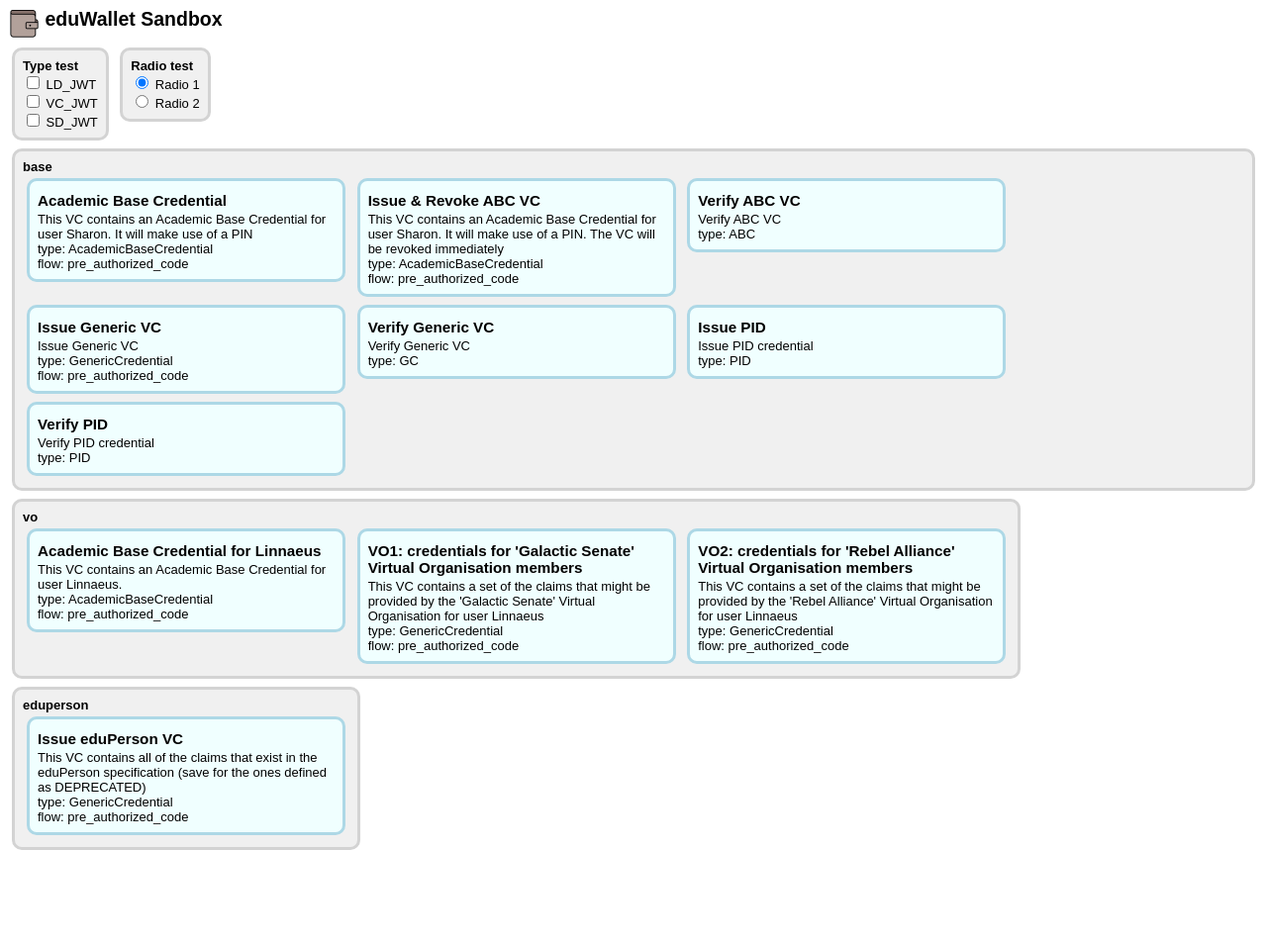
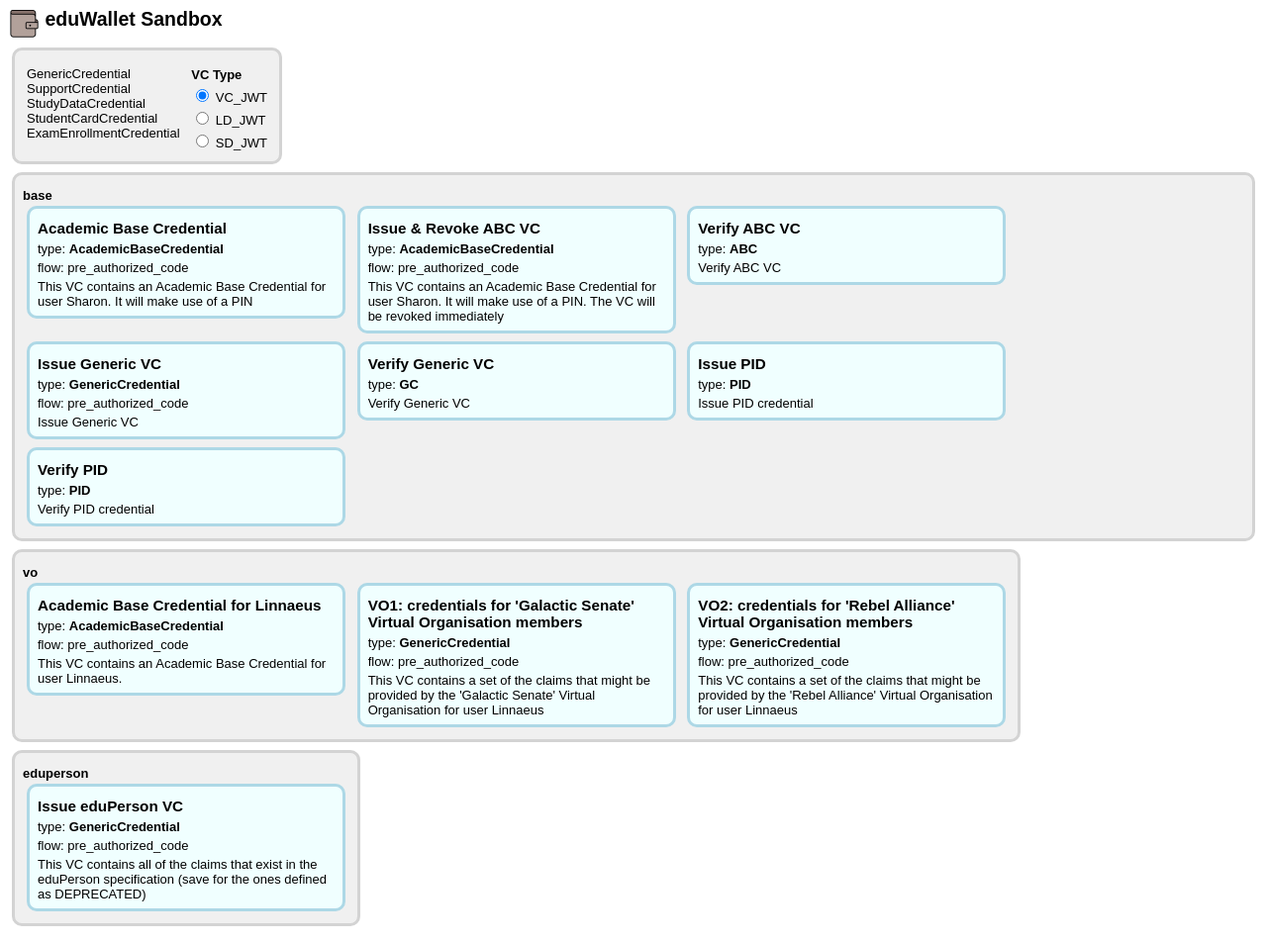
Before and after one commit to sanderhollaar/sandbox-gui, a Flask app: page / in a window 1280 px wide. Shown: the whole page at 99% size. Before the commit the page ends 859 px from the top, so only its background shows below. Run offline with Flask 3, Linux system fonts and the light colour scheme; parts of the project's set-up code (start-up, migrations or seed data) failed here and were passed over.

Commit message:
Add vc_type selection

```diff
--- a/main.py
+++ b/main.py
@@ -27,16 +27,10 @@ def test():
     form = request.form
     session['form'] = form
     test_id = form.get('test_id')
-    ld_jwt = form.get('ld_jwt', 'Off')
-    vc_jwt = form.get('vc_jwt', 'Off')
-    sd_jwt = form.get('sd_jwt', 'Off')
-    radio = form.get('radio')
+    vc_type = form.get('vc_type', '_JWT')
     args = {
         'test_id': test_id,
-        'ld_jwt': ld_jwt,
-        'vc_jwt': vc_jwt,
-        'sd_jwt': sd_jwt,
-        'radio': radio,
+        'vc_type': vc_type,
     }
 
     return render_template("test.j2", **args)
--- a/static/style.css
+++ b/static/style.css
@@ -16,7 +16,7 @@ h3 {
 }
 
 p {
-    margin: 0px;
+    margin: 5px 0px -1px;
 }
 
 p:first-child {
@@ -40,6 +40,11 @@ div.group {
     border-radius: 10px;
     background-color:#f0f0f0;
 /*     filter: drop-shadow(5px 5px lightgrey) */
+}
+
+div.together {
+    vertical-align: top;
+    display: inline-block;
 }
 
 div.test {
--- a/templates/main.j2
+++ b/templates/main.j2
@@ -9,15 +9,22 @@
 <input type=hidden name=test_file>
 <input type=hidden name=test_id>
 <div class=group>
-    <p>Type test</p>
-    <p><input type=checkbox name=ld_jwt value=On> LD_JWT</p>
-    <p><input type=checkbox name=vc_jwt value=On> VC_JWT</p>
-    <p><input type=checkbox name=sd_jwt value=On> SD_JWT</p>
-</div>
-<div class=group>
-    <p>Radio test</p>
-    <p><input type=radio name=radio value=radio1 checked> Radio 1</p>
-    <p><input type=radio name=radio value=radio2> Radio 2</p>
+    <div class=together>
+    <p></p>
+    <p>
+        GenericCredential<br>
+        SupportCredential<br>
+        StudyDataCredential<br>
+        StudentCardCredential<br>
+        ExamEnrollmentCredential
+    </p>
+    </div>
+    <div class=together>
+        <p>VC Type</p>
+        <p><input type=radio name=vc_type value=_JWT checked> VC_JWT</p>
+        <p><input type=radio name=vc_type value=_LD> LD_JWT</p>
+        <p><input type=radio name=vc_type value=_SD> SD_JWT</p>
+    </div>
 </div>
 <br>
 
@@ -27,11 +34,11 @@
 {% for id, test in tests.items() %}
 <div class=test onclick="return clickTest('{{file}}', '{{id}}');">
     <h3>{{ test.name }}</h3>
-    <p>{{ test.description }}</p>
-    <p>type: {{ test.credential.type }}</p>
+    <p>type: <b>{{ test.credential.type }}</b></p>
     {% if test.flow %}
     <p>flow: {{ test.flow }}</p>
     {% endif %}
+    <p>{{ test.description }}</p>
 </div>
 {% endfor %}
 </div>
--- a/templates/test.j2
+++ b/templates/test.j2
@@ -7,10 +7,7 @@
 <body>
 <h2><a href="/"><img src="{{ url_for('static', filename='wallet.ico') }}" width=32 align=top> Home</a></h2>
 <p>Test: {{ test_id }}</p>
-<p>LD_JWT: {{ ld_jwt }}</p>
-<p>VC_JWT: {{ vc_jwt }}</p>
-<p>SD_JWT: {{ sd_jwt }}</p>
-<p>Radio: {{ radio }}</p>
+<p>VC Type: {{ vc_type }}</p>
 
 <div id=qrcode></div>
 <div id=uri></div>
```
Also changed, not shown: api/api.py (+16 -3 lines).
